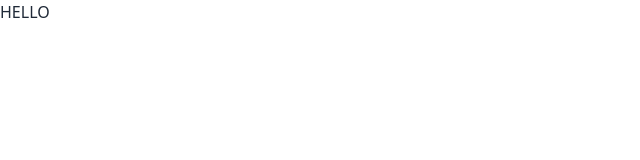
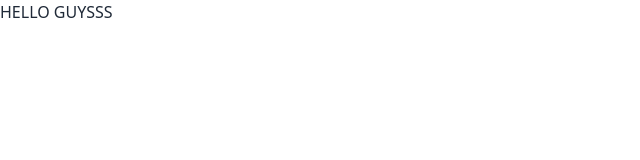
Before and after one commit to Gopika011/movie-rec, a React (Vite) app in the folder react/: page / in a window 1280 px wide. Shown: the top 160 px of the page, without its empty margins (0-640 px from the left). Built offline with nearby package versions, Linux system fonts and the light colour scheme.

Commit message:
frontend

```diff
--- a/react/src/App.jsx
+++ b/react/src/App.jsx
@@ -3,7 +3,7 @@ import './App.css'
 function App() {
   return (
     <>
-      <div>HELLO</div>
+      <div>HELLO GUYSSS</div>
     </>
   )
 }
```
